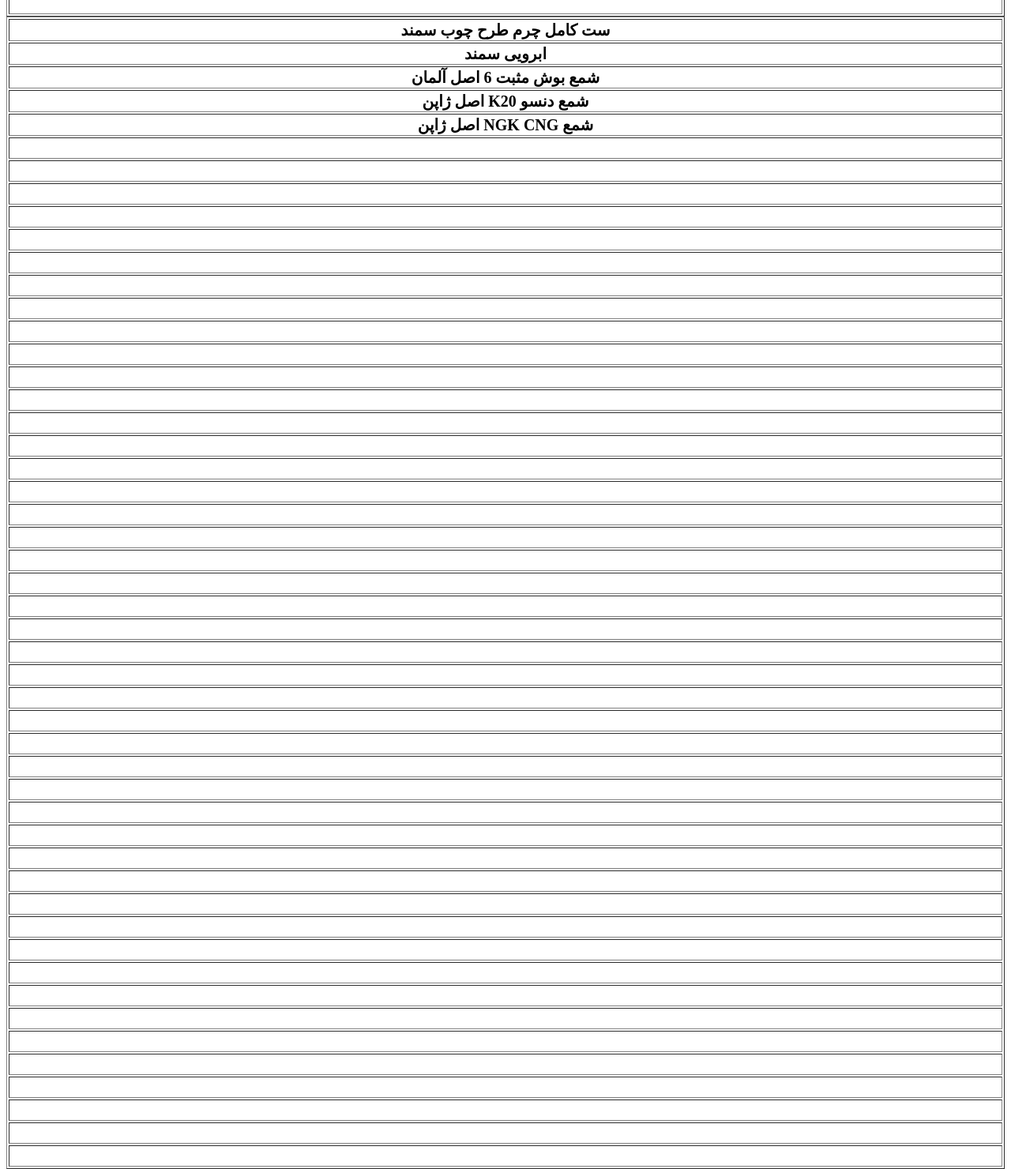
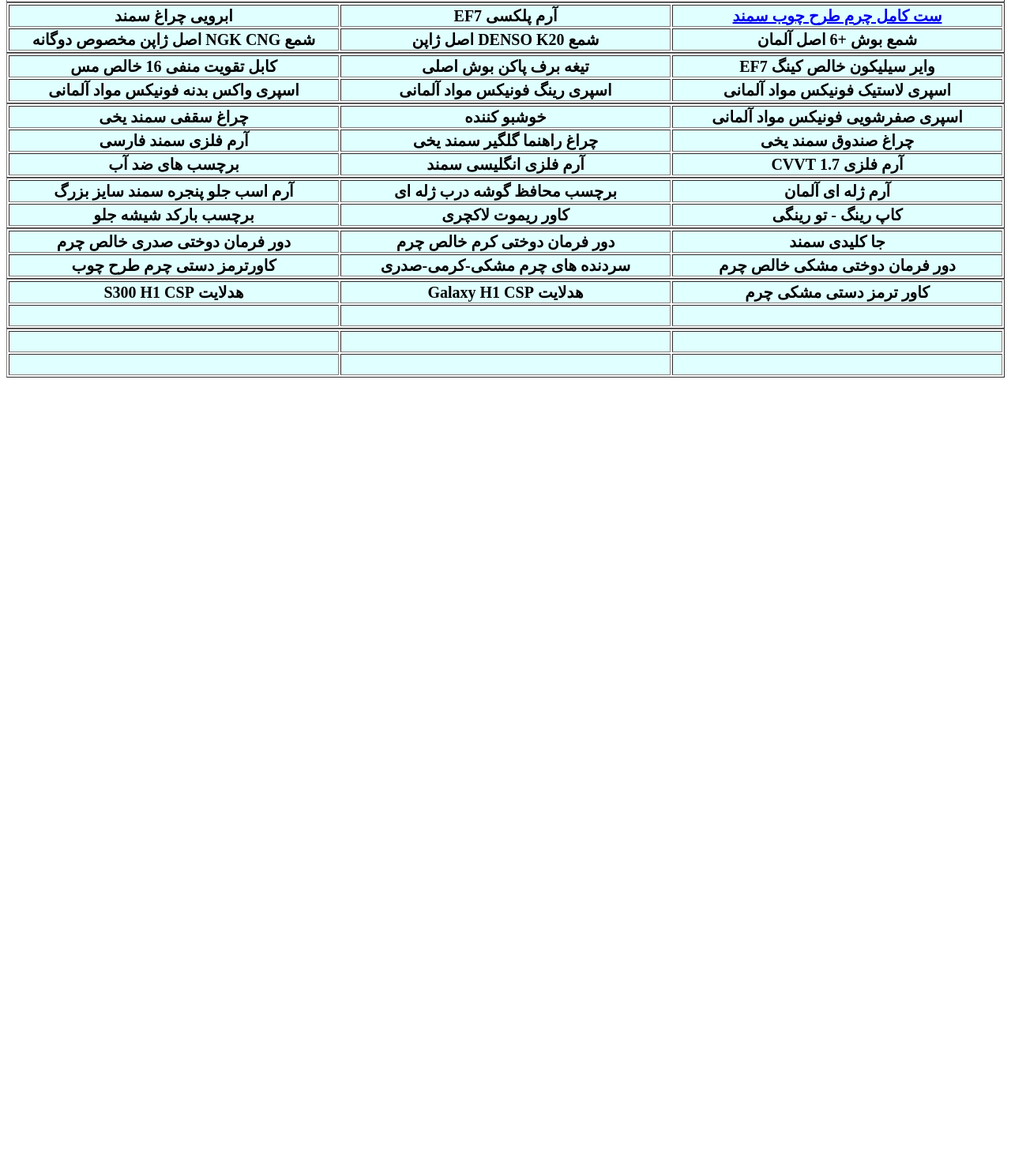
Before and after one commit to samand-urmia/sell, a plain HTML site: page index.html in a window 1280 px wide. Shown: the part 960-2440 px from the top of the page at 79% size. After the commit the page ends 1488 px from the top, so only its background shows below. Drawn offline with Linux system fonts and the light colour scheme.

Commit message:
Add files via upload

```diff
--- a/index.html
+++ b/index.html
@@ -9,6 +9,12 @@
 			text-align: center;
 			font-size: 20px;
 			font-weight: bold;
+
+		}
+		.td2
+		{
+			width: 30%;
+			background-color: lightcyan;
 			direction: rtl;
 		}
 	</style>
@@ -18,164 +24,118 @@
 <table width="100%" border="1">
   <tbody>
     <tr>
-      <td><img src="https://drive.google.com/uc?export=view&id=15j5ynXvgp0_LQdyNt7P3BlVjWl_lLQm5" style="width: 100%">&nbsp;</td>
+      <td><img src="https://s31.picofile.com/file/8469304268/1561515656.jpg" style="width: 100%"></td>
     </tr>
   </tbody>
 </table>
 <table width="100%" border="1" class="c1">
+  <tr>
+    <td class="td2">ابرویی چراغ سمند</td>
+    <td class="td2">آرم پلکسی EF7</td>
+    <td class="td2"><a href="https://s31.picofile.com/file/8469305234/1.jpg">ست کامل چرم طرح چوب سمند</a></td>
+  </tr>
   <tbody>
     <tr>
-      <td>ست کامل چرم طرح چوب سمند</td>
-    </tr>
-    <tr>
-      <td>ابرویی سمند</td>
-    </tr>
-    <tr>
-      <td>شمع بوش مثبت 6 اصل آلمان</td>
-    </tr>
-    <tr>
-      <td>شمع دنسو K20 اصل ژاپن</td>
-    </tr>
-    <tr>
-      <td>شمع NGK CNG اصل ژاپن</td>
-    </tr>
-    <tr>
-      <td>&nbsp;</td>
-    </tr>
-    <tr>
-      <td>&nbsp;</td>
-    </tr>
-    <tr>
-      <td>&nbsp;</td>
-    </tr>
-    <tr>
-      <td>&nbsp;</td>
-    </tr>
-    <tr>
-      <td>&nbsp;</td>
-    </tr>
-    <tr>
-      <td>&nbsp;</td>
-    </tr>
-    <tr>
-      <td>&nbsp;</td>
-    </tr>
-    <tr>
-      <td>&nbsp;</td>
-    </tr>
-    <tr>
-      <td>&nbsp;</td>
-    </tr>
-    <tr>
-      <td>&nbsp;</td>
-    </tr>
-    <tr>
-      <td>&nbsp;</td>
-    </tr>
-    <tr>
-      <td>&nbsp;</td>
-    </tr>
-    <tr>
-      <td>&nbsp;</td>
-    </tr>
-    <tr>
-      <td>&nbsp;</td>
-    </tr>
-    <tr>
-      <td>&nbsp;</td>
-    </tr>
-    <tr>
-      <td>&nbsp;</td>
-    </tr>
-    <tr>
-      <td>&nbsp;</td>
-    </tr>
-    <tr>
-      <td>&nbsp;</td>
-    </tr>
-    <tr>
-      <td>&nbsp;</td>
-    </tr>
-    <tr>
-      <td>&nbsp;</td>
-    </tr>
-    <tr>
-      <td>&nbsp;</td>
-    </tr>
-    <tr>
-      <td>&nbsp;</td>
-    </tr>
-    <tr>
-      <td>&nbsp;</td>
-    </tr>
-    <tr>
-      <td>&nbsp;</td>
-    </tr>
-    <tr>
-      <td>&nbsp;</td>
-    </tr>
-    <tr>
-      <td>&nbsp;</td>
-    </tr>
-    <tr>
-      <td>&nbsp;</td>
-    </tr>
-    <tr>
-      <td>&nbsp;</td>
-    </tr>
-    <tr>
-      <td>&nbsp;</td>
-    </tr>
-    <tr>
-      <td>&nbsp;</td>
-    </tr>
-    <tr>
-      <td>&nbsp;</td>
-    </tr>
-    <tr>
-      <td>&nbsp;</td>
-    </tr>
-    <tr>
-      <td>&nbsp;</td>
-    </tr>
-    <tr>
-      <td>&nbsp;</td>
-    </tr>
-    <tr>
-      <td>&nbsp;</td>
-    </tr>
-    <tr>
-      <td>&nbsp;</td>
-    </tr>
-    <tr>
-      <td>&nbsp;</td>
-    </tr>
-    <tr>
-      <td>&nbsp;</td>
-    </tr>
-    <tr>
-      <td>&nbsp;</td>
-    </tr>
-    <tr>
-      <td>&nbsp;</td>
-    </tr>
-    <tr>
-      <td>&nbsp;</td>
-    </tr>
-    <tr>
-      <td>&nbsp;</td>
-    </tr>
-    <tr>
-      <td>&nbsp;</td>
-    </tr>
-    <tr>
-      <td>&nbsp;</td>
-    </tr>
-    <tr>
-      <td>&nbsp;</td>
+      <td class="td2" width="4%">شمع NGK CNG اصل ژاپن مخصوص دوگانه</td>
+      <td class="td2" width="32%">شمع DENSO K20 اصل ژاپن</td>
+      <td class="td2" width="64%">شمع بوش +6 اصل آلمان</td>
     </tr>
   </tbody>
 </table>
+<table width="100%" border="1" class="c1">
+  <tr>
+    <td class="td2">کابل تقویت منفی 16 خالص مس</td>
+    <td class="td2">تیغه برف پاکن بوش اصلی</td>
+    <td class="td2">وایر سیلیکون خالص کینگ EF7</td>
+  </tr>
+  <tbody>
+    <tr>
+      <td class="td2" width="4%">اسپری واکس بدنه فونیکس مواد آلمانی</td>
+      <td class="td2" width="32%">اسپری رینگ فونیکس مواد آلمانی</td>
+      <td class="td2" width="64%">اسپری لاستیک فونیکس مواد آلمانی</td>
+    </tr>
+  </tbody>
+</table>
+<table width="100%" border="1" class="c1">
+  <tr>
+    <td class="td2">چراغ سقفی سمند یخی </td>
+    <td class="td2">خوشبو کننده</td>
+    <td class="td2">اسپری صفرشویی فونیکس مواد آلمانی</td>
+  </tr>
+  <tbody>
+    <tr>
+      <td class="td2" width="4%">آرم فلزی سمند فارسی</td>
+      <td class="td2" width="32%">چراغ راهنما گلگیر سمند یخی</td>
+      <td class="td2" width="64%">چراغ صندوق سمند یخی</td>
+    </tr>
+    <tr>
+      <td class="td2">برچسب های ضد آب</td>
+      <td class="td2">آرم فلزی انگلیسی سمند</td>
+      <td class="td2">آرم فلزی 1.7 CVVT</td>
+    </tr>
+  </tbody>
+</table>
+<table width="100%" border="1" class="c1">
+  <tr>
+    <td class="td2">آرم اسب جلو پنجره سمند سایز بزرگ</td>
+    <td class="td2">برچسب محافظ گوشه درب ژله ای</td>
+    <td class="td2">آرم ژله ای آلمان</td>
+  </tr>
+  <tbody>
+    <tr>
+      <td class="td2" width="4%">برچسب بارکد شیشه جلو</td>
+      <td class="td2" width="32%">کاور ریموت لاکچری </td>
+      <td class="td2" width="64%">کاپ رینگ - تو رینگی</td>
+    </tr>
+  </tbody>
+</table>
+<table width="100%" border="1" class="c1">
+  <tr>
+    <td class="td2">دور فرمان دوختی صدری خالص چرم</td>
+    <td class="td2">دور فرمان دوختی کرم خالص چرم</td>
+    <td class="td2">جا کلیدی سمند</td>
+  </tr>
+  <tbody>
+    <tr>
+      <td class="td2" width="4%">کاورترمز دستی چرم طرح چوب</td>
+      <td class="td2" width="32%">سردنده های چرم مشکی-کرمی-صدری</td>
+      <td class="td2" width="64%">دور فرمان دوختی مشکی خالص چرم</td>
+    </tr>
+  </tbody>
+</table>
+<table width="100%" border="1" class="c1">
+  <tr>
+    <td class="td2">هدلایت S300 H1 CSP</td>
+    <td class="td2">هدلایت Galaxy H1 CSP</td>
+    <td class="td2">کاور ترمز دستی مشکی چرم </td>
+  </tr>
+  <tbody>
+    <tr>
+      <td class="td2" width="4%">&nbsp;</td>
+      <td class="td2" width="32%">&nbsp;</td>
+      <td class="td2" width="64%">&nbsp;</td>
+    </tr>
+  </tbody>
+</table>
+<table width="100%" border="1" class="c1">
+  <tr>
+    <td class="td2">&nbsp;</td>
+    <td class="td2">&nbsp;</td>
+    <td class="td2">&nbsp;</td>
+  </tr>
+  <tbody>
+    <tr>
+      <td class="td2" width="4%">&nbsp;</td>
+      <td class="td2" width="32%">&nbsp;</td>
+      <td class="td2" width="64%">&nbsp;</td>
+    </tr>
+  </tbody>
+</table>
+<p></p>
+<p></p>
+<p></p>
+<p></p>
+<p></p>
 <p>&nbsp;</p>
 </body>
 </html>
```
